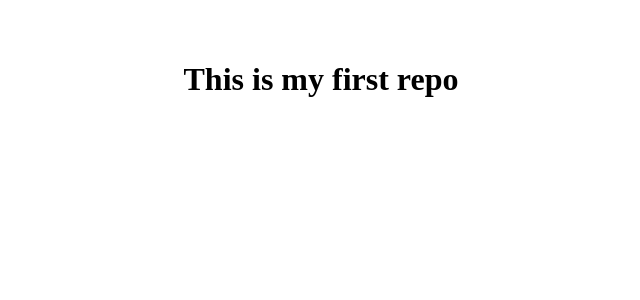
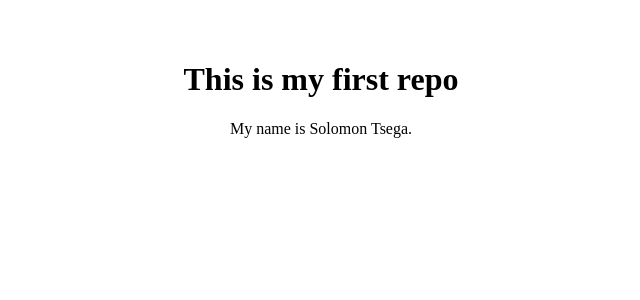
Before and after one commit to soltsega/First-repo, a React (Vite) app: page / in a window 1280 px wide. Shown: the top 300 px of the page, without its empty margins (319-959 px from the left). Built offline with nearby package versions, Linux system fonts and the light colour scheme.

Commit message:
"Added name features"

```diff
--- a/src/main.jsx
+++ b/src/main.jsx
@@ -5,8 +5,13 @@ import App from './App.jsx'
 
 
 function Output() {
+  const firstName = "Solomon";
+  const lastName = "Tsega";
   return (
-    <h1>This is my first repo</h1>
+    <>
+      <h1>This is my first repo</h1>
+      <p>My name is {firstName} {lastName}.</p>
+    </>
   )
 }
 createRoot(document.getElementById('root')).render(
```
